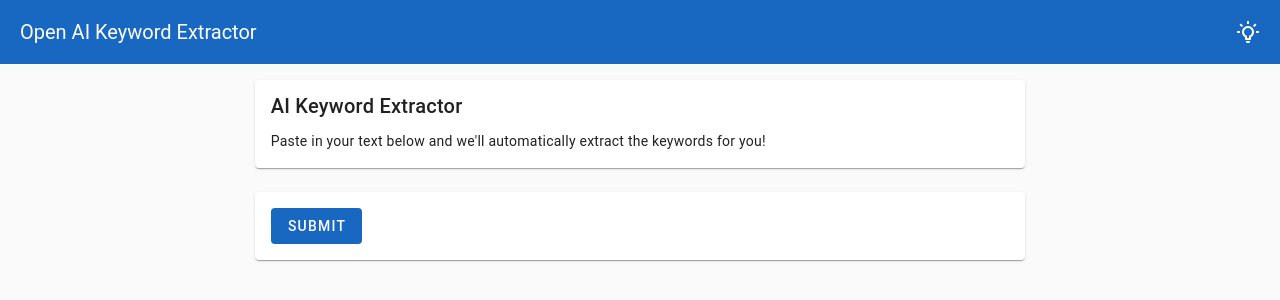
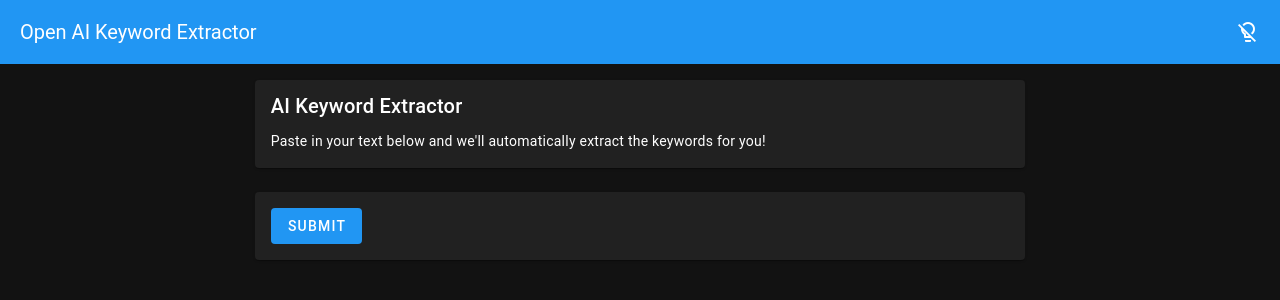
Before and after one commit to BobDempsey/open-ai-keyword-extractor-nuxtjs, a Nuxt app: page / in a window 1280 px wide. Both pictures are taken after a click on the button 1248 px from the left and 32 px from the top of the page. Shown: the top 300 px of the page. Built offline with nearby package versions, Linux system fonts and the light colour scheme.

Commit message:
adds dark mode theme toggle in AppBar.vue

```diff
--- a/components/AppBar.vue
+++ b/components/AppBar.vue
@@ -1,8 +1,25 @@
+<script setup>
+// vue => computed auto imported by nuxt
+
+// THEME
+import { useTheme } from "vuetify";
+const theme = useTheme();
+const isDark = computed(() => theme.global.current.value.dark);
+
+// THEME => toggle dark and light theme
+const toggleTheme = () => {
+  if (isDark.value) return (theme.global.name.value = "light");
+  return (theme.global.name.value = "dark");
+};
+</script>
+
 <template>
   <v-app-bar :elevation="0" color="primary" title="Open AI Keyword Extractor">
     <v-toolbar-items>
-      <v-btn icon class="mr-2">
-        <v-icon>mdi-lightbulb-on-outline</v-icon>
+      <!-- toggle theme -->
+      <v-btn icon class="px-8" @click.stop="toggleTheme">
+        <v-icon v-if="isDark">mdi-lightbulb-off-outline</v-icon>
+        <v-icon v-else>mdi-lightbulb-on-outline</v-icon>
       </v-btn>
     </v-toolbar-items>
   </v-app-bar>
```
